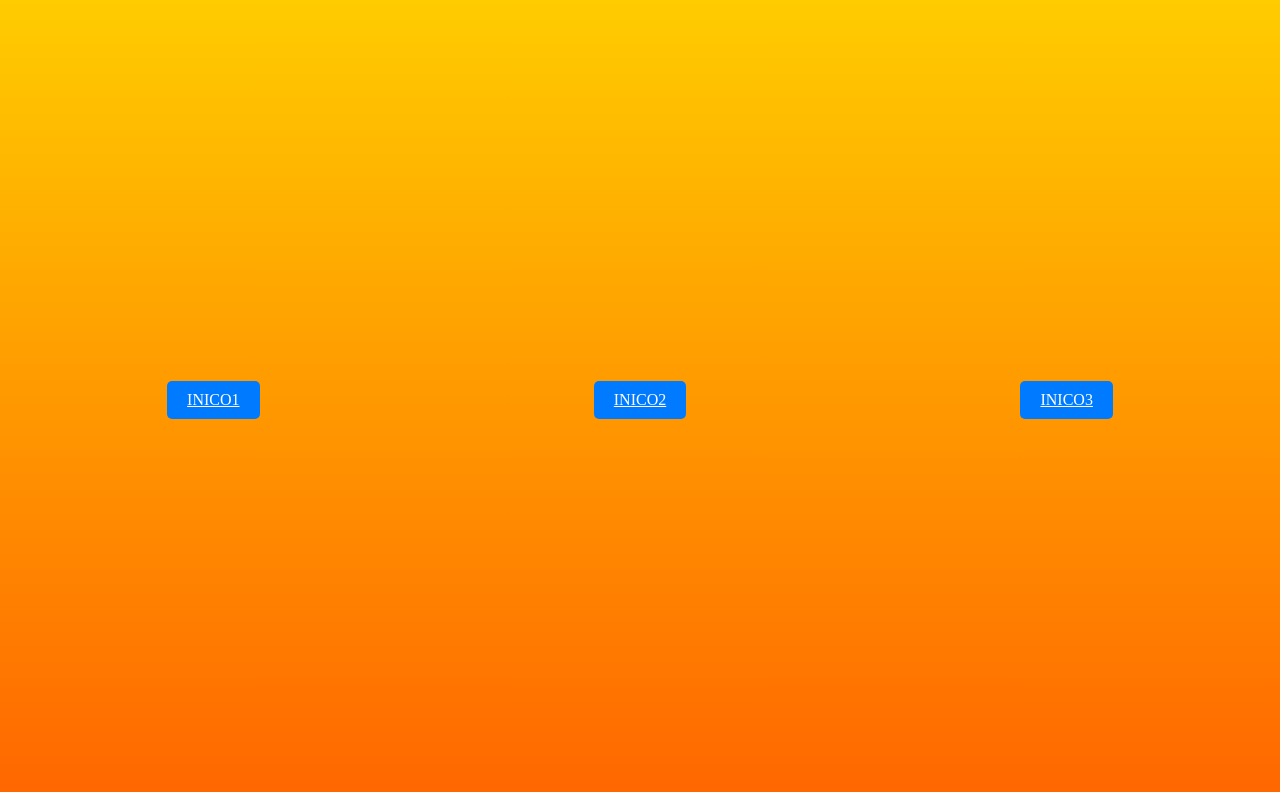
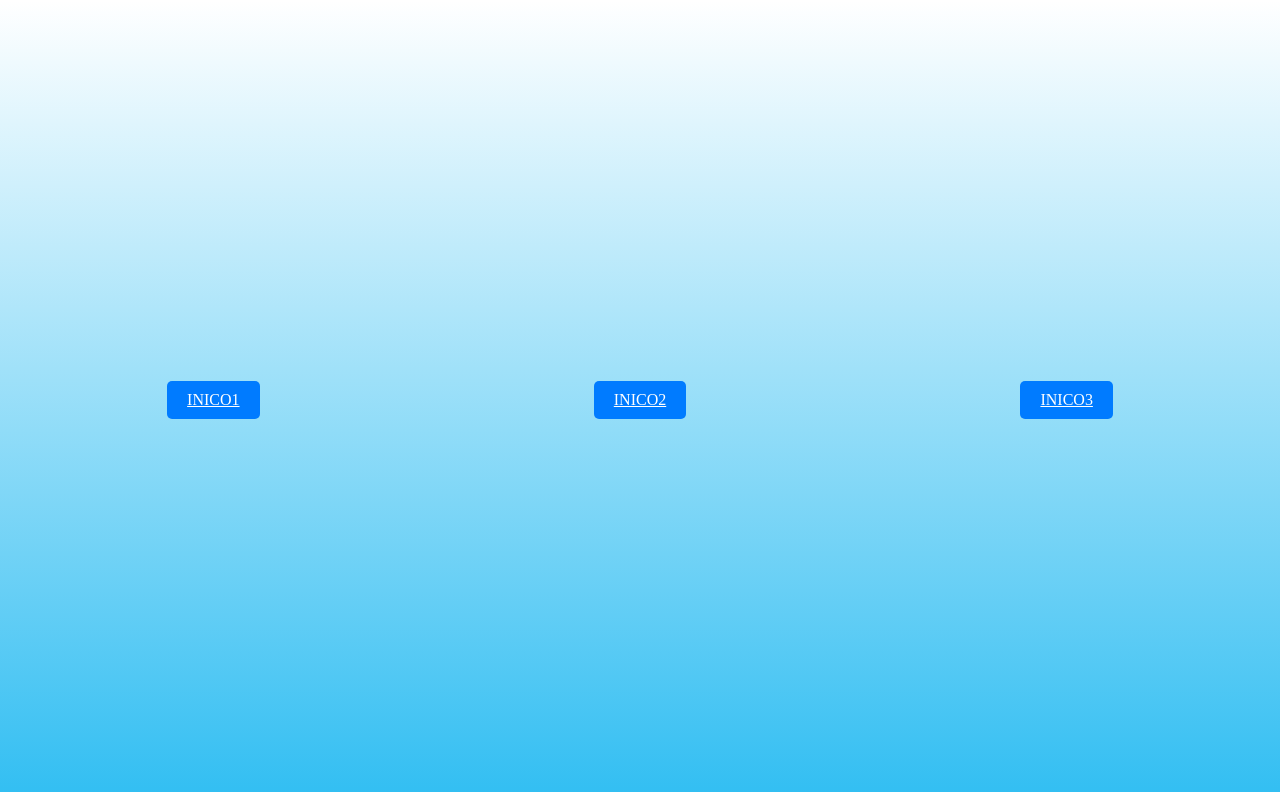
Before and after one commit to EBMEBM/web1, a plain HTML site: page index.html in a window 1280 px wide. Drawn offline with Linux system fonts and the light colour scheme.

Commit message:
Update index.html

```diff
--- a/index.html
+++ b/index.html
@@ -7,7 +7,7 @@
 <style>
 
     body {
-        background: linear-gradient(to bottom, #ffcc00, #ff6600);
+        background: linear-gradient(to bottom, #0000, #31BEF2);
         display: flex;
         justify-content: space-between;
         align-items: center;
```
